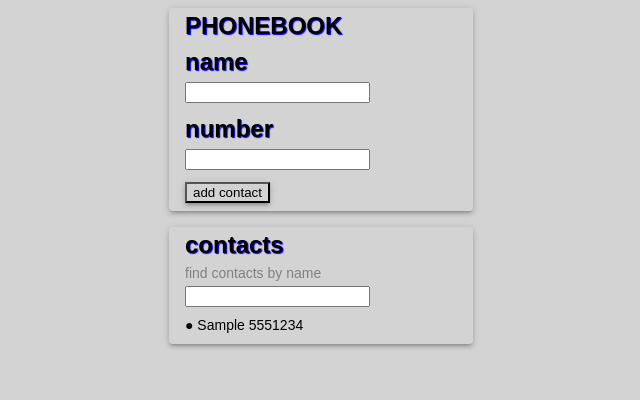
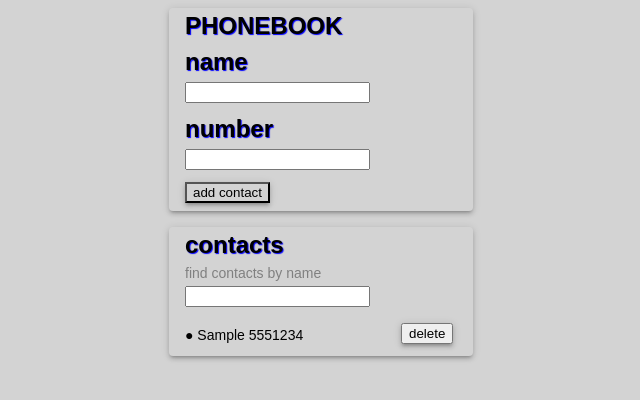
Before and after one commit to mrSerGL/goit-react-hw-02-phonebook, a React (Create React App) app: page / in a window 1280 px wide. Both pictures are taken after typing "Sample", "5551234" into the empty fields and a click on the button "add contact". Shown: the top 400 px of the page, without its empty margins (319-959 px from the left). Built offline with nearby package versions, Linux system fonts and the light colour scheme.

Commit message:
add delete func

```diff
--- a/src/components/App.jsx
+++ b/src/components/App.jsx
@@ -23,6 +23,14 @@ class App extends Component {
     this.setState({ filter: event.target.value });
   };
 
+  deleteContact = contactId => {
+    console.log(contactId);
+
+    this.setState(prevState => ({
+      contacts: prevState.contacts.filter(contact => contact.id !== contactId),
+    }));
+  };
+
   render() {
     const { filter, contacts } = this.state;
 
@@ -46,7 +54,10 @@ class App extends Component {
                 value={filter}
                 onChangeFilter={this.onChangeFilter}
               />
-              <Contacts data={filteredContacts} />
+              <Contacts
+                data={filteredContacts}
+                onDeleteContact={this.deleteContact}
+              />
             </Chapter>
           </div>
         )}
--- a/src/components/ContactsList/Contacts.js
+++ b/src/components/ContactsList/Contacts.js
@@ -1,15 +1,22 @@
 import css from './Contacts.module.css';
 
-function Contacts({ data }) {
-
+function Contacts({ data, onDeleteContact }) {
   return (
     <div>
       <ul className={css.contactsList}>
         {data.map(({ id, name, number }) => (
-          <li key={id}>
+          <li key={id} className={css.contactsItem}>
             <p>
               &#9679; {name} {number}
             </p>
+
+            <button
+              type="button"
+              className={css.contactsList__btn}
+              onClick={() => onDeleteContact(id)}
+            >
+              delete
+            </button>
           </li>
         ))}
       </ul>
--- a/src/components/ContactsList/Contacts.module.css
+++ b/src/components/ContactsList/Contacts.module.css
@@ -1,5 +1,32 @@
 .contactsList{
+    margin-top: 8px;
     margin-left: 16px;
     padding-bottom: 8px;
     font-size: 14px;
+    position: relative;
 }
+
+.contactsItem{
+    display: flex;
+    align-items: center;
+    padding: 2px 0px;
+}
+
+.contactsList__btn{
+    position: absolute;
+    top: -8;
+    left: 200px;
+
+    margin-left: 16px;
+    margin-top: 4px;
+    margin-bottom: 8px;
+    box-shadow: rgb(0 0 0 / 20%) 0px 3px 3px -2px,
+    rgb(0 0 0 / 14%) 0px 3px 4px 0px, rgb(0 0 0 / 12%) 0px 1px 8px 0px;
+}
+
+.contactsList__btn:hover,
+contactsList__btn:focus {
+    cursor: pointer;
+    background-color: lightgray;
+    outline: none;
+}
```
